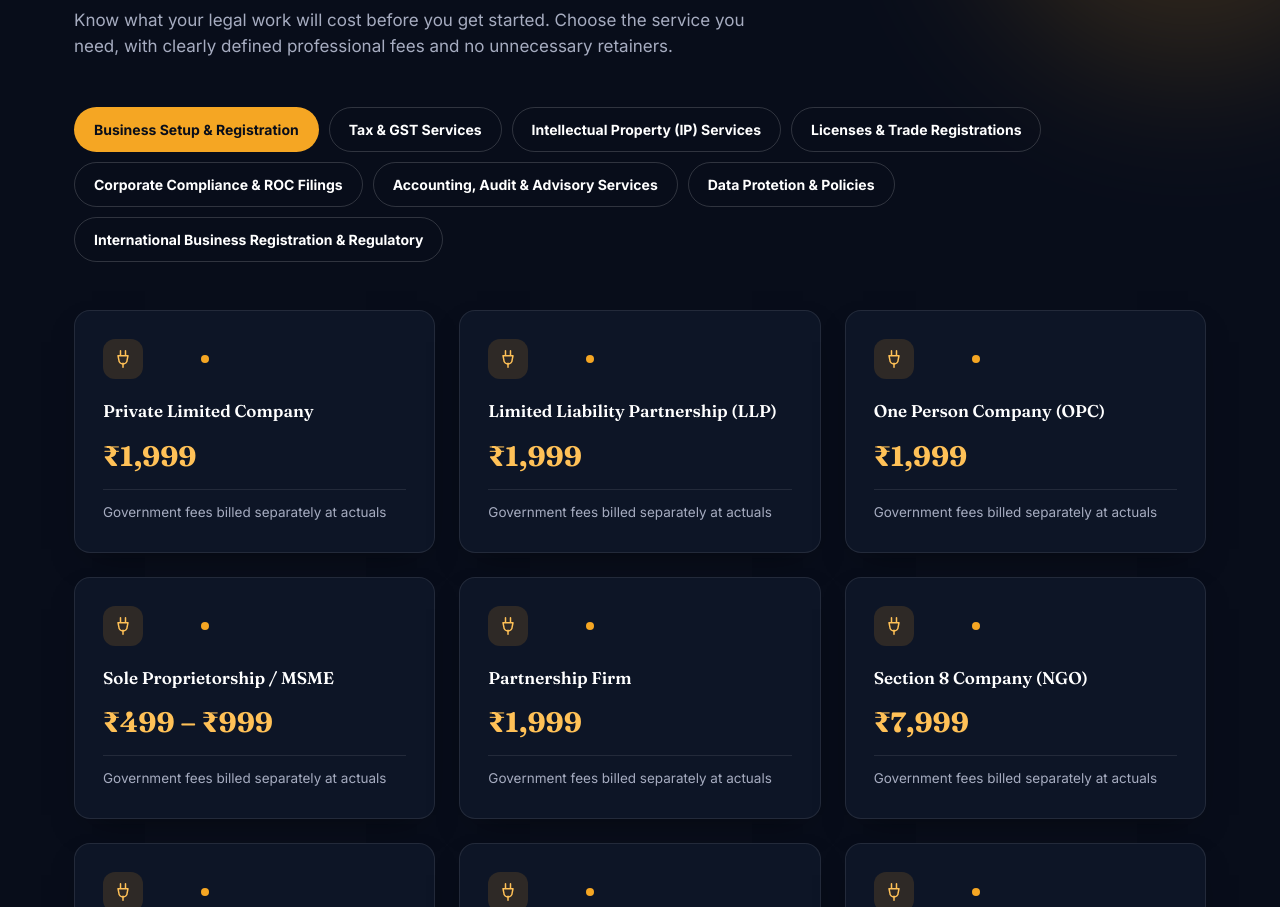
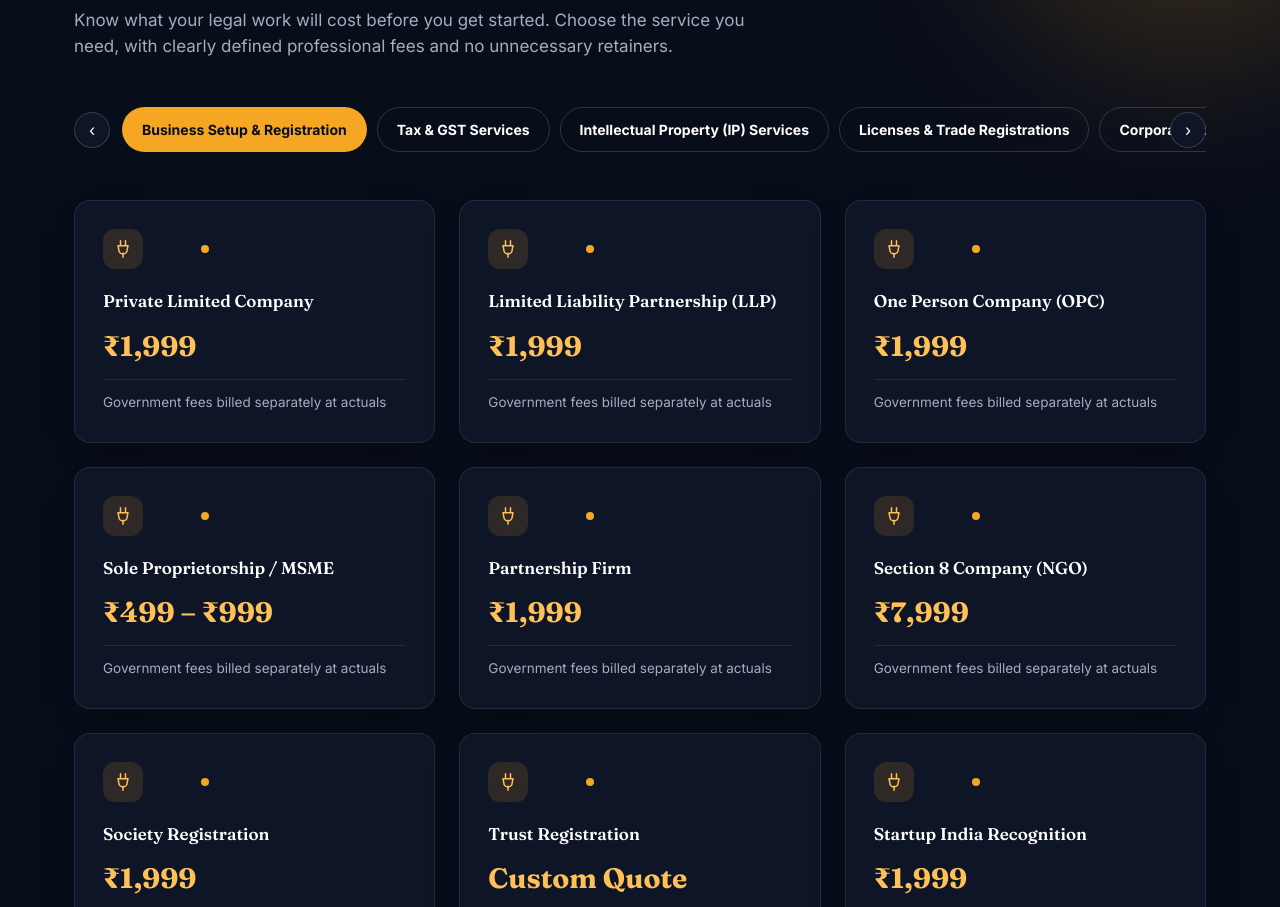
Before and after one commit to MohdAfridi7/Founder-legal-desk, a Next.js app: page /pricing in a window 1280 px wide. Shown: the part 2193-3100 px from the top of the page. Built offline with nearby package versions, Linux system fonts and the light colour scheme; no server answers; the database is empty.

Commit message:
add scrollbar

```diff
--- a/src/compontents/home/AddOn.jsx
+++ b/src/compontents/home/AddOn.jsx
@@ -1,5 +1,5 @@
 "use client";
-import { useState } from "react";
+import { useState, useRef } from "react";
 import { motion, AnimatePresence } from "framer-motion";
 
 /* ============================================================
@@ -335,7 +335,7 @@ const PlugIcon = () => (
 );
 
 /* ============================================================
-   GLOBAL STYLE — shimmer + connector-line keyframes
+   GLOBAL STYLE — shimmer + connector-line keyframes + tabs scrollbar
    ============================================================ */
 const GlobalStyle = () => (
   <style>{`
@@ -360,6 +360,21 @@ const GlobalStyle = () => (
     .ao-plug-line{ stroke-dasharray:60; stroke-dashoffset:60; transition:stroke-dashoffset .5s ease; }
     .ao-card:hover .ao-plug-line{ stroke-dashoffset:0; }
     .ao-blob{ position:absolute; border-radius:9999px; filter:blur(80px); opacity:.18; pointer-events:none; }
+
+    /* --- Category tabs horizontal scroll + custom scrollbar --- */
+    .ao-tabs-scroll{
+      overflow-x:auto;
+      overflow-y:hidden;
+      scroll-behavior:smooth;
+      -webkit-overflow-scrolling:touch;
+      scrollbar-width: thin;
+      scrollbar-color: ${C.amber500} rgba(255,255,255,.06);
+    }
+    .ao-tabs-scroll::-webkit-scrollbar{ height:6px; }
+    .ao-tabs-scroll::-webkit-scrollbar-track{ background:rgba(255,255,255,.06); border-radius:999px; }
+    .ao-tabs-scroll::-webkit-scrollbar-thumb{ background:${C.amber500}; border-radius:999px; }
+    .ao-tabs-scroll::-webkit-scrollbar-thumb:hover{ background:${C.amber400}; }
+
     @media (prefers-reduced-motion: reduce){
       .ao-shine::after{ transition:none !important; transform:none !important; }
     }
@@ -420,19 +435,42 @@ function AddOnCard({ item, index }) {
 }
 
 /* ============================================================
-   SECTOR TABS — sliding highlight pill via layoutId
+   SECTOR TABS — horizontal scroll + custom scrollbar + arrow buttons
    ============================================================ */
 function SectorTabs({ active, onChange }) {
+  const scrollRef = useRef(null);
+
+  const scrollByAmount = (amount) => {
+    scrollRef.current?.scrollBy({ left: amount, behavior: "smooth" });
+  };
+
   return (
-    <div className="flex flex-wrap gap-2.5 mb-10 sm:mb-12">
+    <div className="relative mb-10 sm:mb-12">
+      {/* Left arrow button */}
+      <button
+        onClick={() => scrollByAmount(-220)}
+        className="hidden sm:flex absolute left-0 top-1/2 -translate-y-1/2 z-20 w-9 h-9 rounded-full items-center justify-center flex-shrink-0"
+        style={{ background: C.navy900, border: `1.5px solid ${C.lineDark2}`, color: C.white }}
+        aria-label="Scroll categories left"
+        type="button"
+      >
+        ‹
+      </button>
+
+      {/* Scrollable tabs row */}
+      <div
+        ref={scrollRef}
+        className="ao-tabs-scroll flex gap-2.5 px-1 sm:px-12"
+      >
         {SECTOR_KEYS.map((key) => {
           const isActive = key === active;
           return (
             <button
               key={key}
               onClick={() => onChange(key)}
-            className="relative px-5 py-3 rounded-full font-bold text-[13.5px] sm:text-[14px] transition-colors duration-300"
+              className="relative px-5 py-3 rounded-full font-bold text-[13.5px] sm:text-[14px] transition-colors duration-300 flex-shrink-0 whitespace-nowrap"
               style={{ color: isActive ? C.navy950 : C.white }}
+              type="button"
             >
               {isActive && (
                 <motion.span
@@ -450,6 +488,18 @@ function SectorTabs({ active, onChange }) {
             </button>
           );
         })}
+      </div>
+
+      {/* Right arrow button */}
+      <button
+        onClick={() => scrollByAmount(220)}
+        className="hidden sm:flex absolute right-0 top-1/2 -translate-y-1/2 z-20 w-9 h-9 rounded-full items-center justify-center flex-shrink-0"
+        style={{ background: C.navy900, border: `1.5px solid ${C.lineDark2}`, color: C.white }}
+        aria-label="Scroll categories right"
+        type="button"
+      >
+        ›
+      </button>
     </div>
   );
 }
```
Lines whose indentation alone changed are shown as unchanged.
